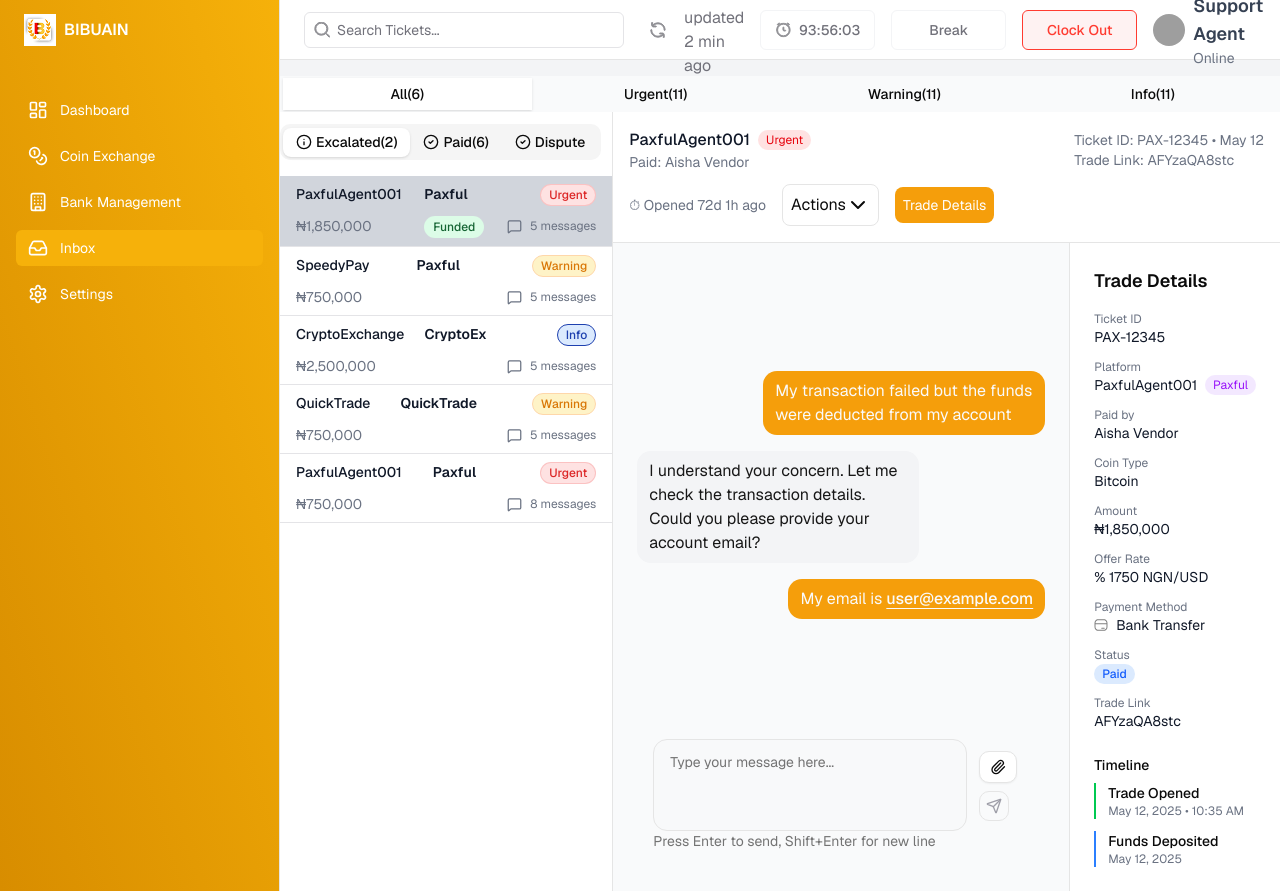
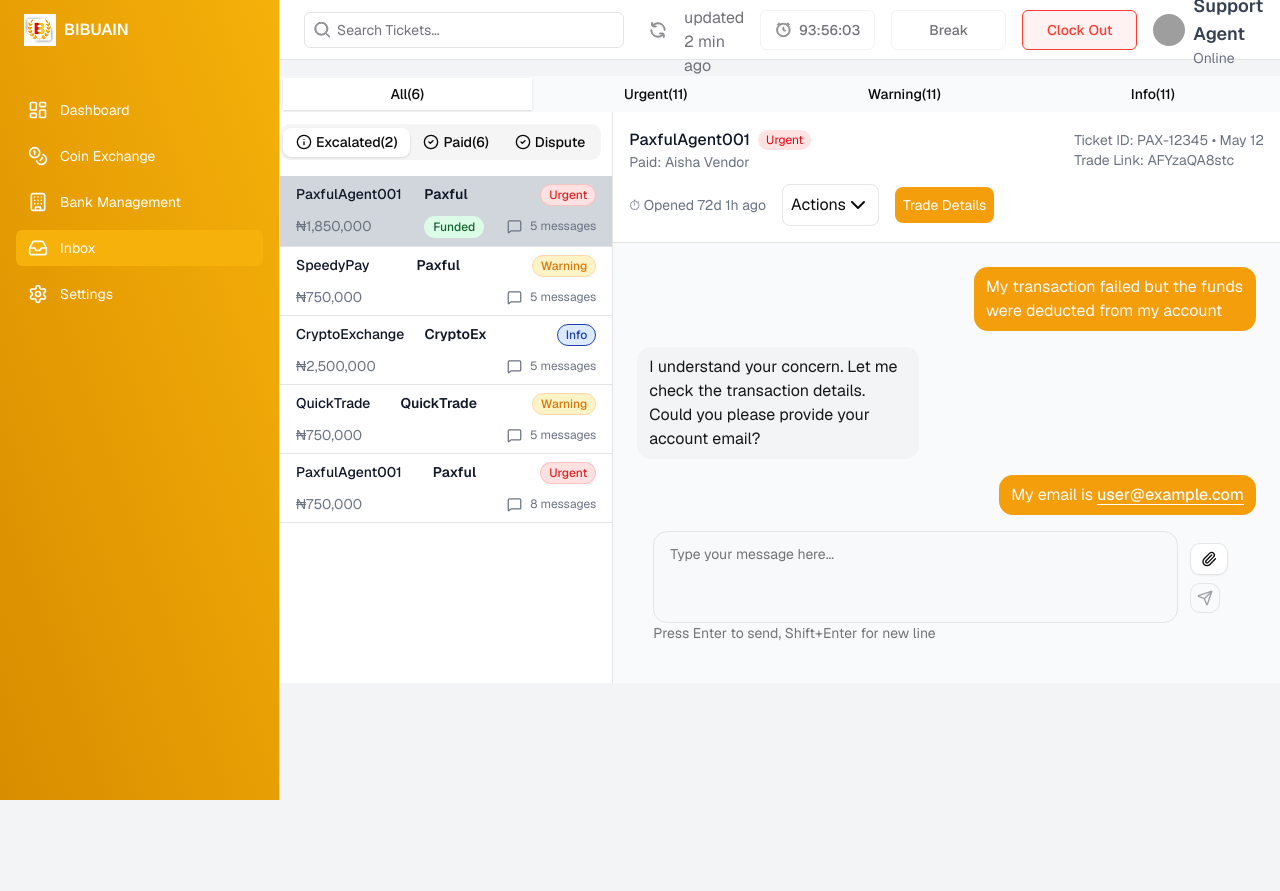
Before and after one commit to Eteye-mon/bibuian, a Next.js app: page / in a window 1280 px wide. After the commit the page ends 800 px from the top, so only its background shows below. Built offline with nearby package versions, Linux system fonts and the light colour scheme; grey boxes are pictures that could not be loaded.

Commit message:
update toggle trde details

```diff
--- a/src/components/myTab.tsx
+++ b/src/components/myTab.tsx
@@ -1,7 +1,7 @@
 "use client";
 
 import { Tabs, TabsContent, TabsList, TabsTrigger } from "@/components/ui/tabs";
-import React from "react";
+import React, { useState } from "react";
 import TabsWithIcon from "./customTab";
 import TradeTicket from "./tradeTicket";
 import EmptyState from "./emptystate";
@@ -25,7 +25,9 @@ function MyTab() {
         { label: "Trade Opened", date: "May 12, 2025", time: "10:35 AM" },
         { label: "Funds Deposited", date: "May 12, 2025" },
       ],
-    };
+  };
+    const [showTradeDetails, setShowTradeDetails] = useState(false);
+
   return (
     <>
       <Tabs defaultValue="all" className="w-full gap-0">
@@ -69,15 +71,17 @@ function MyTab() {
                 date="May 12"
                 tradeLink="AFYzaQA8stc"
                 openedAgo="72d 1h"
+                onToggleDetails={() => setShowTradeDetails((prev) => !prev)} // <-- Pass toggle function
+                isDetailsOpen={showTradeDetails}
               />
 
               <div className="flex justify-between">
                 <div className="bg-[#f9fafb] w-full p-6 flex flex-wrap justify-end items-end">
                   <ChatMessagePane />
-                  <CustomMessageUi/>
+                  <CustomMessageUi />
                 </div>
                 <div className="bg-gray-100 flex justify-center items-start">
-                  <TradeDetails data={tradeData} />
+                  {showTradeDetails && <TradeDetails data={tradeData} />}
                 </div>
               </div>
             </div>
--- a/src/components/tradeTicket.tsx
+++ b/src/components/tradeTicket.tsx
@@ -23,6 +23,8 @@ interface TradeTicketProps {
   date: string;
   tradeLink: string;
   openedAgo: string;
+  onToggleDetails: () => void;
+  isDetailsOpen?: boolean;
 }
 
 const TradeTicket: React.FC<TradeTicketProps> = ({
@@ -33,10 +35,12 @@ const TradeTicket: React.FC<TradeTicketProps> = ({
   date,
   tradeLink,
   openedAgo,
+  onToggleDetails,
+  isDetailsOpen,
 }) => {
   const [cancelDialogOpen, setCancelDialogOpen] = useState(false);
   const [assignDialogOpen, setAssignDialogOpen] = useState(false);
-
+  const [showDetails, setShowDetails] = useState(false);
   return (
     <div className="flex flex-wrap items-center justify-between p-4 bg-white border-b gap-3">
       <div className="flex flex-col min-w-[150px]">
@@ -68,7 +72,7 @@ const TradeTicket: React.FC<TradeTicketProps> = ({
           <DropdownMenu>
             <DropdownMenuTrigger asChild>
               <button className="p-[8px] border rounded-md bg-white hover:bg-gray-50  flex items-center">
-                Actions <ChevronDown/>
+                Actions <ChevronDown />
               </button>
             </DropdownMenuTrigger>
             <DropdownMenuContent className="w-56" align="start">
@@ -97,8 +101,11 @@ const TradeTicket: React.FC<TradeTicketProps> = ({
           </DropdownMenu>
         </div>
 
-        <button className="bg-[#F59E0B] text-white p-[8px] rounded-md text-sm">
-          Trade Details
+        <button
+          onClick={onToggleDetails}
+          className="bg-[#F59E0B] text-white p-[8px] rounded-md text-sm"
+        >
+          {isDetailsOpen ? "Hide Details" : "Trade Details"}
         </button>
       </div>
       <CustomDialog
```
